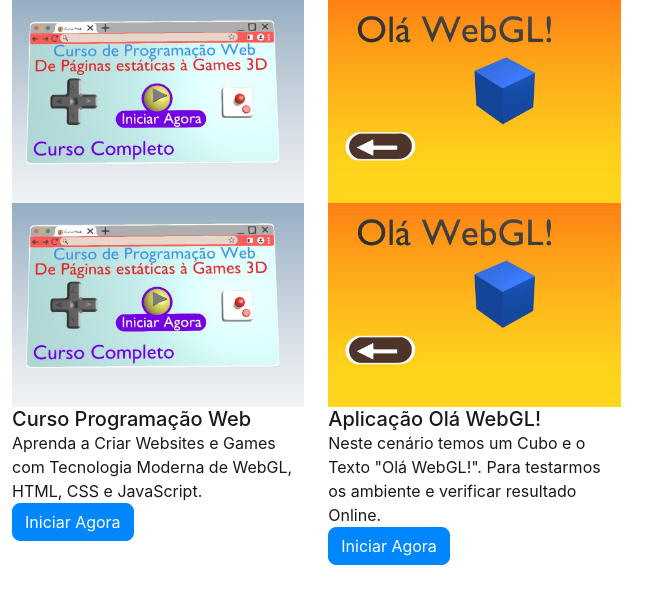
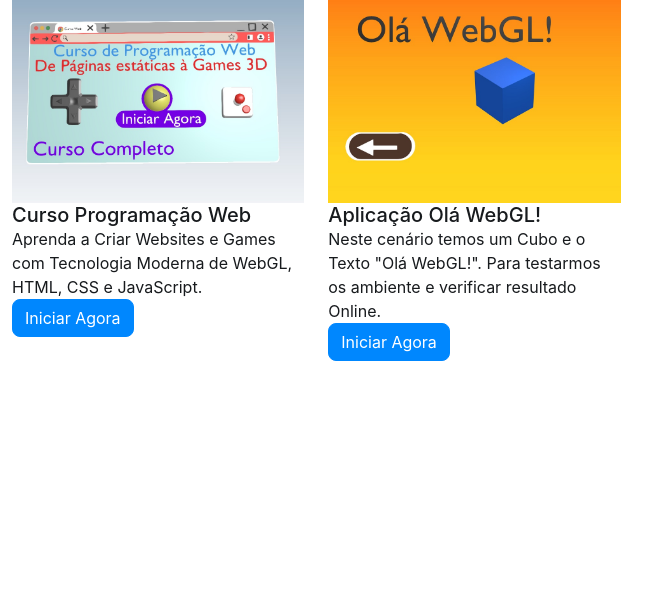
Before and after one commit to ten4z/arcademy, a plain HTML site: page apps/index.html in a window 1280 px wide. Shown: the whole page, without its empty margins (0-672 px from the left). Drawn offline with Linux system fonts and the light colour scheme.

Commit message:
can see images

```diff
--- a/apps/index.html
+++ b/apps/index.html
@@ -12,20 +12,15 @@
 		<div class="row">
 		  <div class="sm:col-3 mb-3 sm:mb-0">
 		    <img src="_images-thumb/curso-web/curso-web-capa-920x640.jpg" class="card-img-top" alt="imagem-capa-curso-web">
-
-		    <img src="/_images-thumb/curso-web/curso-web-capa-920x640.jpg" class="card-img-top" alt="imagem-capa-curso-web">
-		  <div class="card-body">
+		    <div class="card-body">
 		    <h4 class="card-title">Curso Programação Web</h4>
 		    <p class="card-text">Aprenda a Criar Websites e Games com Tecnologia Moderna de WebGL, HTML, CSS e JavaScript.</p>
 		    <a href="../webplayer/webplayer.html?load=../apps/games/curso/index.json" class="btn-solid theme-primary">Iniciar Agora</a>
 		  </div>
 		  </div>
 		  <div class="sm:col-3">
-		  	<img src="_images-thumb/ola-web/imagem-projeto-ola-web-920x640.jpg" class="card-img-top" alt="imagem-capa-curso-web">
-
-		  	<img src="/_images-thumb/ola-web/imagem-projeto-ola-web-920x640.jpg" class="card-img-top" alt="imagem-capa-curso-web">
-
-		  <div class="card-body">
+		  	<img src="_images-thumb/ola-web/imagem-projeto-ola-web-920x640.jpg" class="card-img-top" alt="imagem-capa-ola-web">
+		  	<div class="card-body">
 		    <h4 class="card-title">Aplicação Olá WebGL!</h4>
 		    <p class="card-text">Neste cenário temos um Cubo e o Texto "Olá WebGL!". Para testarmos os ambiente e verificar resultado Online.</p>
 		    <a href="../webplayer/webplayer.html?load=../apps/games/ola-web/index.json" class="btn-solid theme-primary">Iniciar Agora</a>
```
